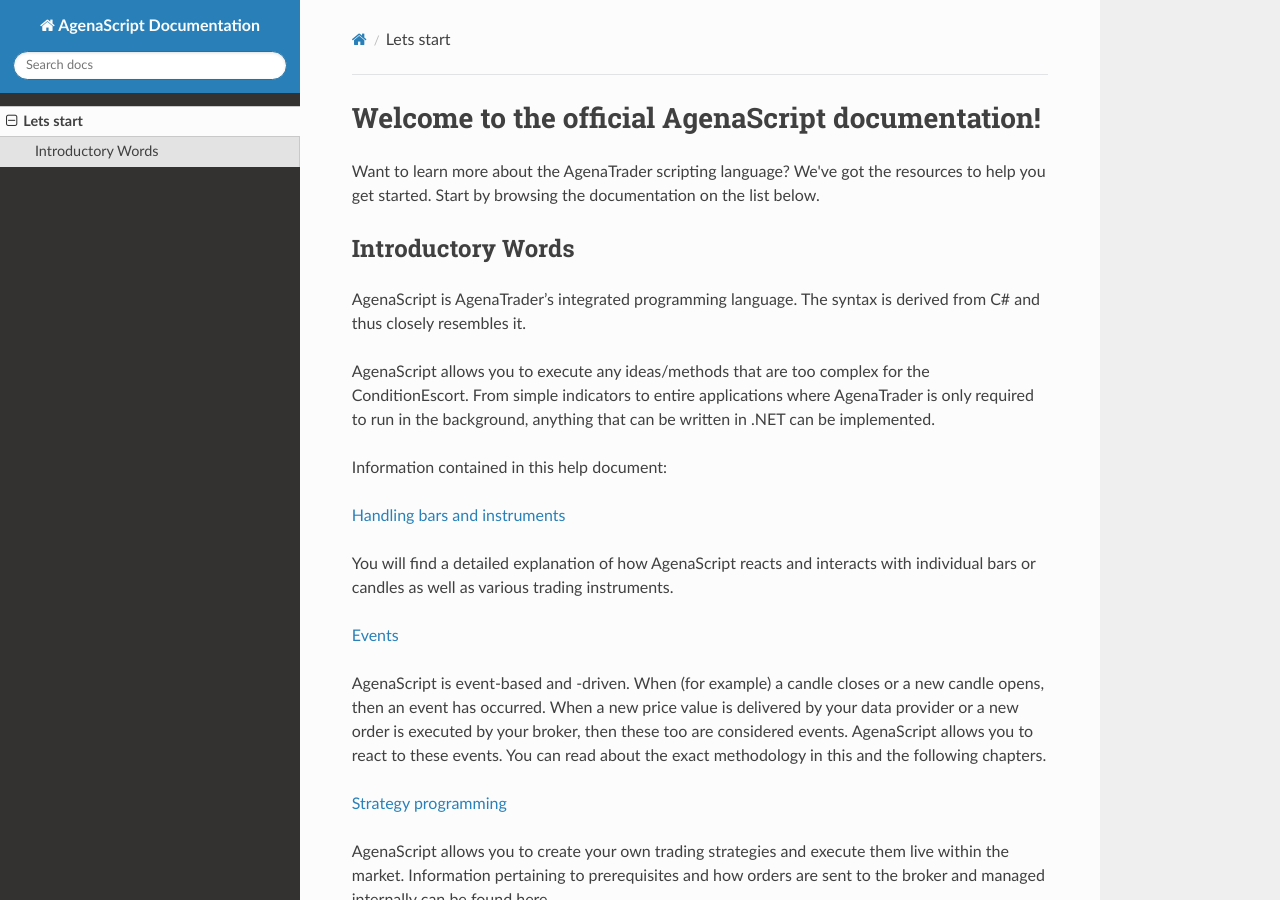
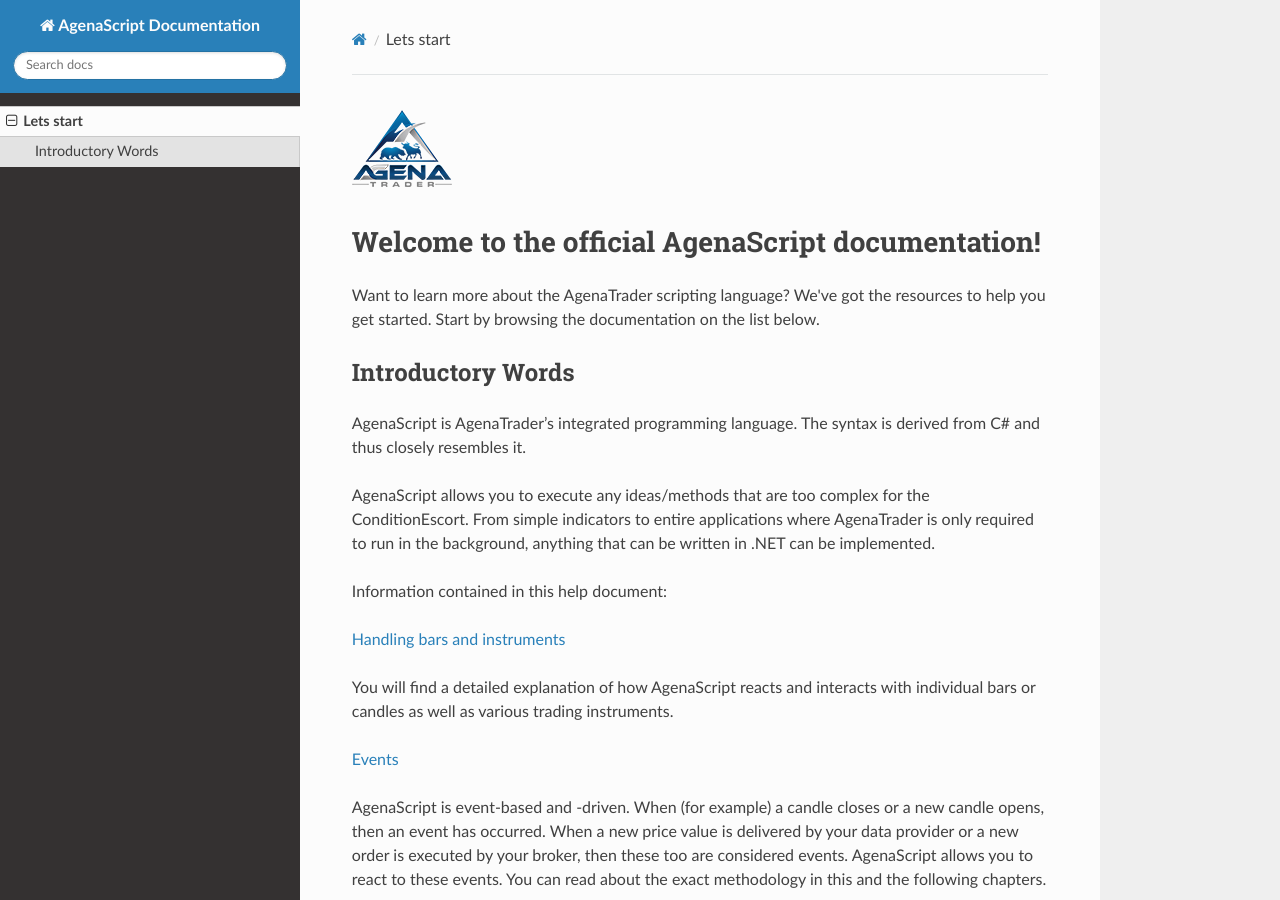
Before and after one commit to AgenaTrader/AgenaScript-documentation, an MkDocs documentation site: the page built from sources/index.md, in a window 1280 px wide and 900 px high. Built offline with MkDocs 1.6.1, drawn with Linux system fonts in a browser that asks for light colours; nearby versions of some CDN libraries; old or Windows-style settings are respelled for this version of MkDocs.

Commit message:
logo added

```diff
--- a/sources/index.md
+++ b/sources/index.md
@@ -1,3 +1,5 @@
+![AgenaTrader](./images/logo_100.png)
+
 #Welcome to the official AgenaScript documentation!
 
 Want to learn more about the AgenaTrader scripting language? We've got the resources to help you get started. Start by browsing the documentation on the list below.
```
